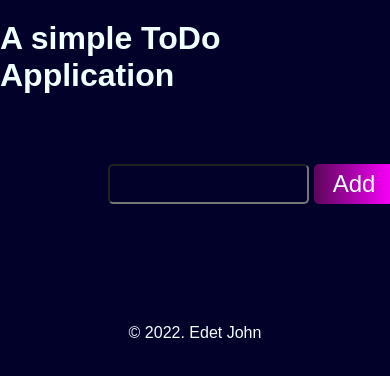
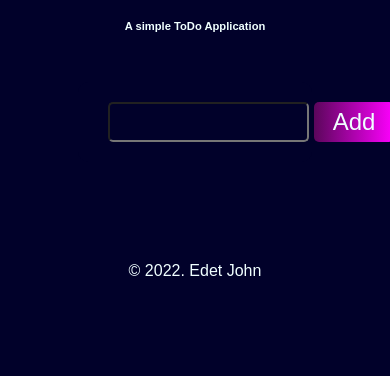
Before and after one commit to cyberohn2/To-Do-Application-By-Edet-John, a plain HTML site: page index.html in a window 390 px wide. Drawn offline with Linux system fonts and the light colour scheme.

Commit message:
Update styles.css

```diff
--- a/styles.css
+++ b/styles.css
@@ -74,4 +74,8 @@ footer{
     align-items: center;
     margin-top: 20px;
 }
-}
+@media (max-width:500px) {
+    h1{
+        font-size:0.7em;
+        padding-left:unset;
+    }
```
